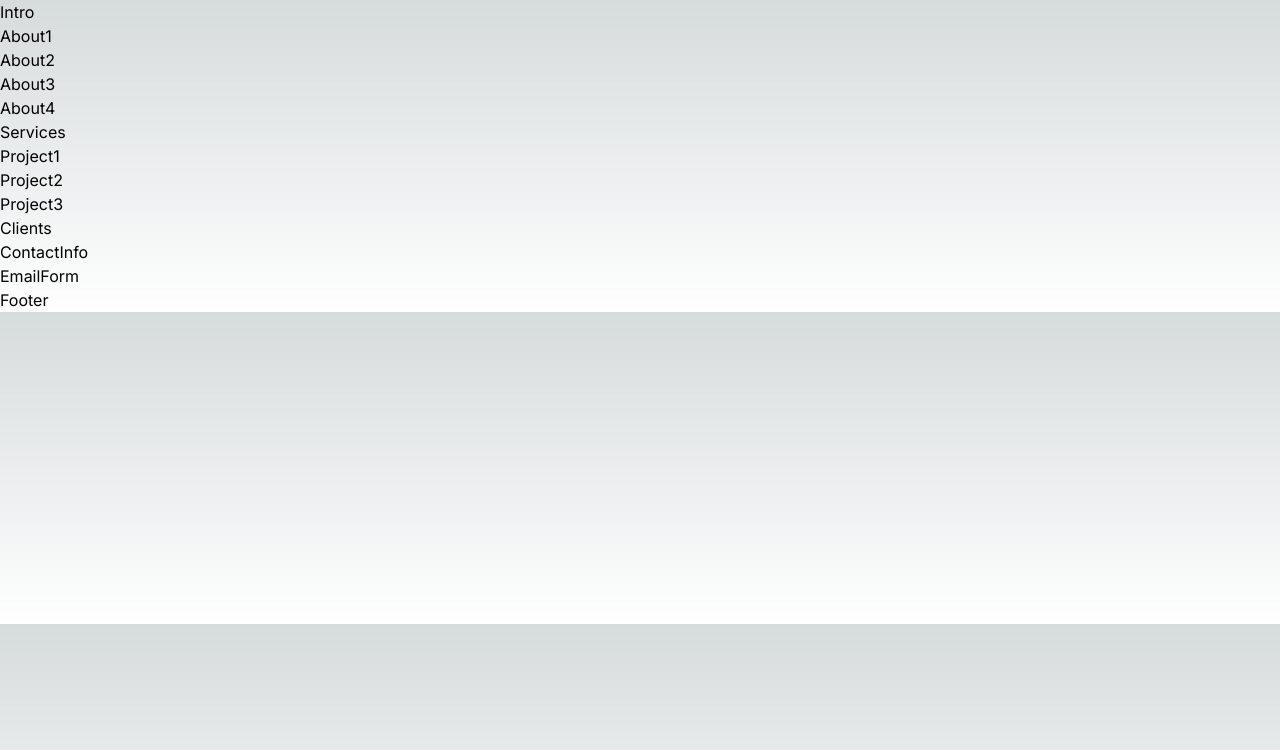
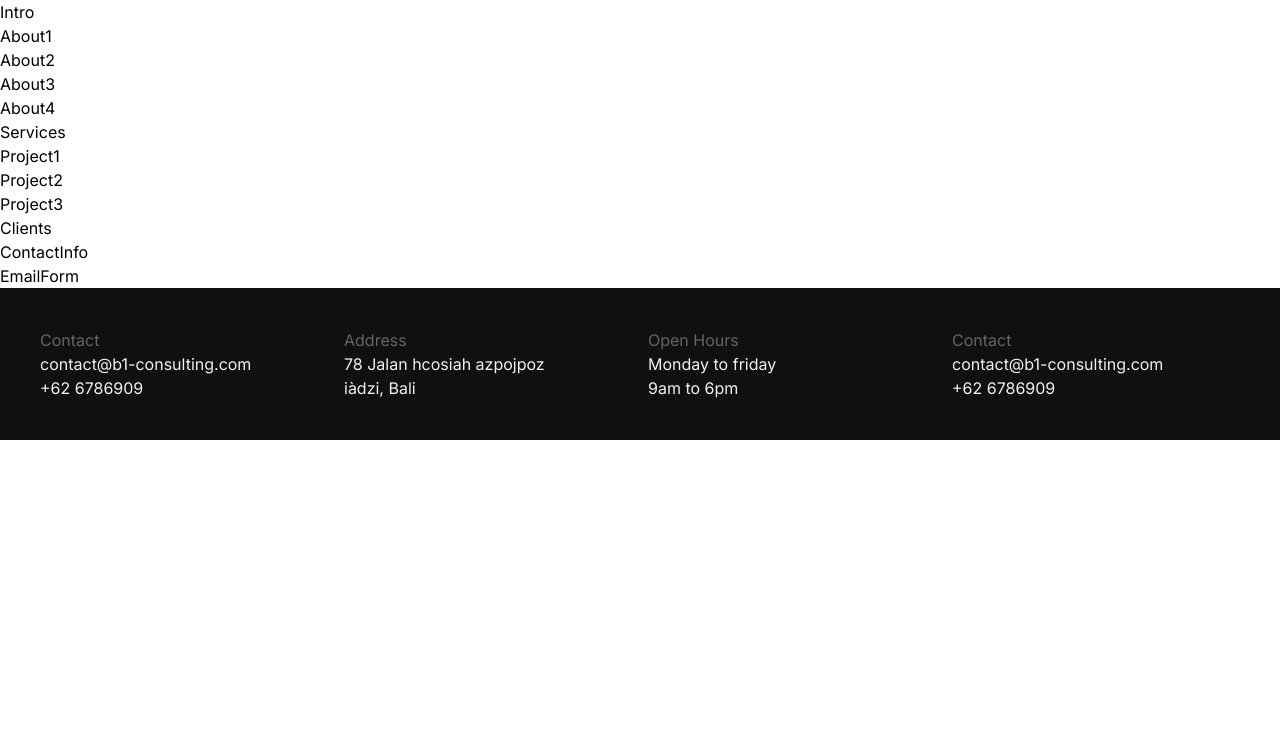
Before and after one commit to DevAdeelAhmad/b-one-consulting, a Next.js app: page / in a window 1280 px wide. Shown: the top 750 px of the page. Built offline with nearby package versions, Linux system fonts and the light colour scheme.

Commit message:
working on footer

```diff
--- a/app/globals.css
+++ b/app/globals.css
@@ -1,27 +1,3 @@
 @tailwind base;
 @tailwind components;
 @tailwind utilities;
-
-:root {
-  --foreground-rgb: 0, 0, 0;
-  --background-start-rgb: 214, 219, 220;
-  --background-end-rgb: 255, 255, 255;
-}
-
-@media (prefers-color-scheme: dark) {
-  :root {
-    --foreground-rgb: 255, 255, 255;
-    --background-start-rgb: 0, 0, 0;
-    --background-end-rgb: 0, 0, 0;
-  }
-}
-
-body {
-  color: rgb(var(--foreground-rgb));
-  background: linear-gradient(
-      to bottom,
-      transparent,
-      rgb(var(--background-end-rgb))
-    )
-    rgb(var(--background-start-rgb));
-}
--- a/app/layout.tsx
+++ b/app/layout.tsx
@@ -15,7 +15,7 @@ export default function RootLayout({
   children: React.ReactNode;
 }) {
   return (
-    <html lang="en">
+    <html suppressHydrationWarning lang="en">
       <body className={inter.className}>
         {children}</body>
     </html>
--- a/app/page.tsx
+++ b/app/page.tsx
@@ -8,14 +8,16 @@ import Services from "@/components/Services";
 
 export default function Home() {
   return (
-   <>
-   <Intro/>
-   <About/>
-   <Services/>
-   <Projects/>
-   <Clients/>
-   <Contact/>
-   <Footer/>
-   </>
-  )
+    <>
+      <main>
+        <Intro />
+        <About />
+        <Services />
+        <Projects />
+        <Clients />
+        <Contact />
+        <Footer />
+      </main>
+    </>
+  );
 }
--- a/components/Footer.tsx
+++ b/components/Footer.tsx
@@ -1,9 +1,42 @@
-import React from 'react'
+import React from "react";
 
 const Footer = () => {
   return (
-    <div>Footer</div>
-  )
-}
+    <>
+      <section className="container p-10 bg-[#101010]">
+        <div className="grid gap-4 grid-cols-12 grid-rows-2">
+          <div className="col-span-3 row-span-2">
+            <ul className="text-textPrimary">
+              <li className="text-textSecondary">Contact</li>
+              <li>contact@b1-consulting.com</li>
+              <li>+62 6786909</li>
+            </ul>
+          </div>
+          <div className="col-span-3 row-span-2">
+            <ul className="text-textPrimary">
+              <li className="text-textSecondary">Address</li>
+              <li>78 Jalan hcosiah azpojpoz</li>
+              <li>iàdzi, Bali</li>
+            </ul>
+          </div>
+          <div className="col-span-3 row-span-2">
+            <ul className="text-textPrimary">
+              <li className="text-textSecondary">Open Hours</li>
+              <li>Monday to friday</li>
+              <li>9am to 6pm</li>
+            </ul>
+          </div>
+          <div className="col-span-3 row-span-2">
+            <ul className="text-textPrimary">
+              <li className="text-textSecondary">Contact</li>
+              <li>contact@b1-consulting.com</li>
+              <li>+62 6786909</li>
+            </ul>
+          </div>
+        </div>
+      </section>
+    </>
+  );
+};
 
-export default Footer
+export default Footer;
--- /dev/null
+++ b/tailwind.config.js
@@ -0,0 +1,17 @@
+/** @type {import('tailwindcss').Config} */
+module.exports = {
+  content: [
+    "./app/**/*.{js,ts,jsx,tsx,mdx}",
+    "./pages/**/*.{js,ts,jsx,tsx,mdx}",
+    "./components/**/*.{js,ts,jsx,tsx,mdx}",
+  ],
+  theme: {
+    extend: {
+      colors: {
+        textPrimary: "#F1F1F1",
+        textSecondary: "#646464",
+      },
+    },
+  },
+  plugins: [],
+};
--- a/tailwind.config.ts
+++ /dev/null
@@ -1,20 +0,0 @@
-import type { Config } from 'tailwindcss'
-
-const config: Config = {
-  content: [
-    './pages/**/*.{js,ts,jsx,tsx,mdx}',
-    './components/**/*.{js,ts,jsx,tsx,mdx}',
-    './app/**/*.{js,ts,jsx,tsx,mdx}',
-  ],
-  theme: {
-    extend: {
-      backgroundImage: {
-        'gradient-radial': 'radial-gradient(var(--tw-gradient-stops))',
-        'gradient-conic':
-          'conic-gradient(from 180deg at 50% 50%, var(--tw-gradient-stops))',
-      },
-    },
-  },
-  plugins: [],
-}
-export default config
```
Also changed, not shown: package.json (+5 -3 lines), 1 other file (tests, documents, lock files or other folders).
